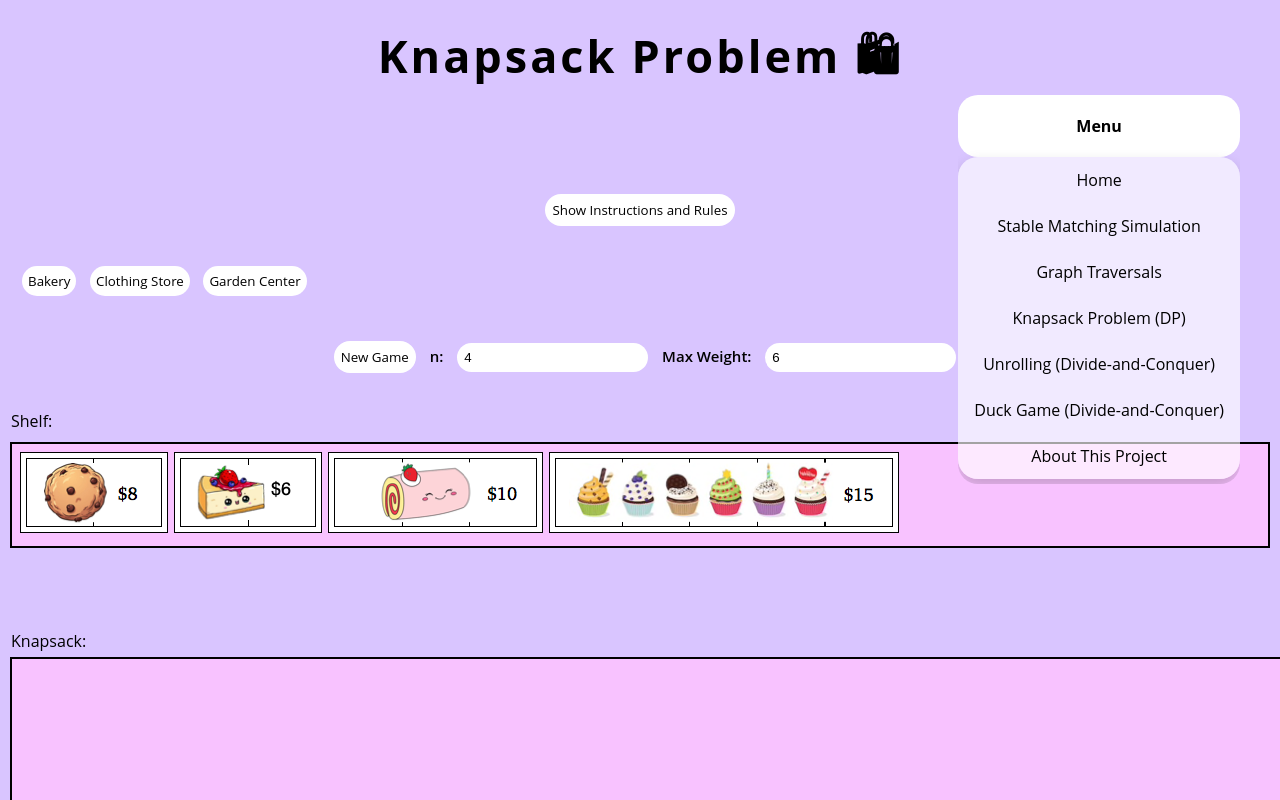
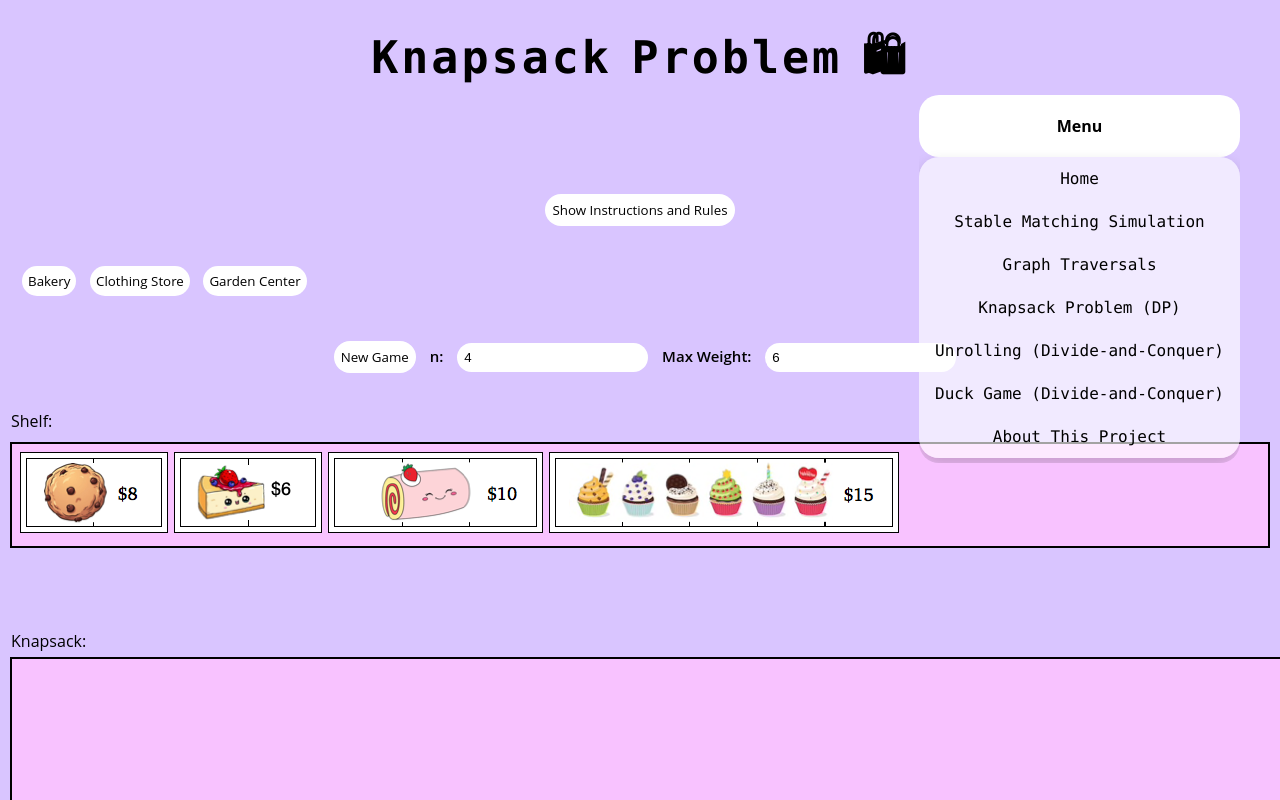
Before and after one commit to mhc-algorithms/mhc-algorithms.github.io, a plain HTML site: page KnapsackProblem.html in a window 1280 px wide. Both pictures are taken after a click on the button "Menu". Shown: the top 800 px of the page. Drawn offline with nearby package versions, Linux system fonts and the light colour scheme.

Commit message:
merge master

```diff
--- a/KnapsackProblem.html
+++ b/KnapsackProblem.html
@@ -20,7 +20,7 @@
 				background: #D9C5FF;
 				color: black;
 				position: relative;
-				font-family: 'Open Sans', Arial, sans-serif;
+				font-family: "Lucida Console", "Courier New", Monospace;
 			}
 
 			.header h1 {
@@ -60,7 +60,7 @@
 				padding: 15px 15px;
 				text-decoration: none;
 				cursor: pointer; /* Add cursor pointer */
-				font-family: 'Open Sans', Arial, sans-serif;
+				font-family: "Lucida Console", "Courier New", Monospace;
 			}
 
 			.navbar a:hover {
```
Also changed, not shown: AboutThisProject.html (+2 -1 lines), PathFinding.html (+2 -1 lines), StableMatchIntro.html (+1 -1 lines), Unrolling.html (+1 -2 lines).
